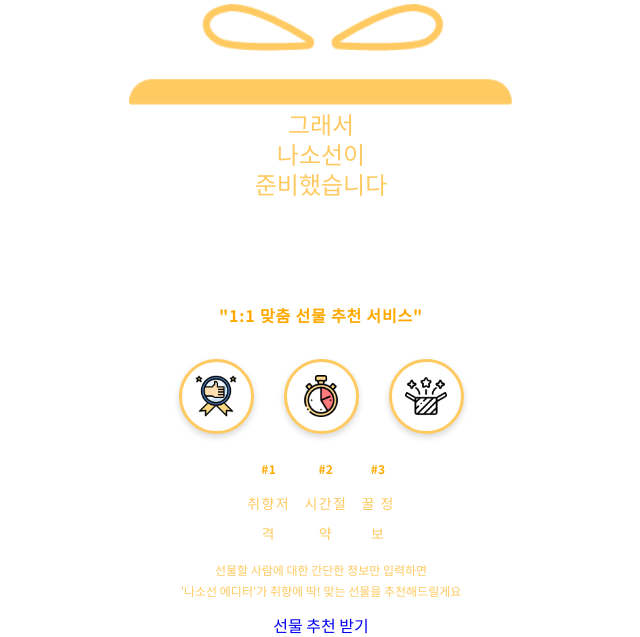
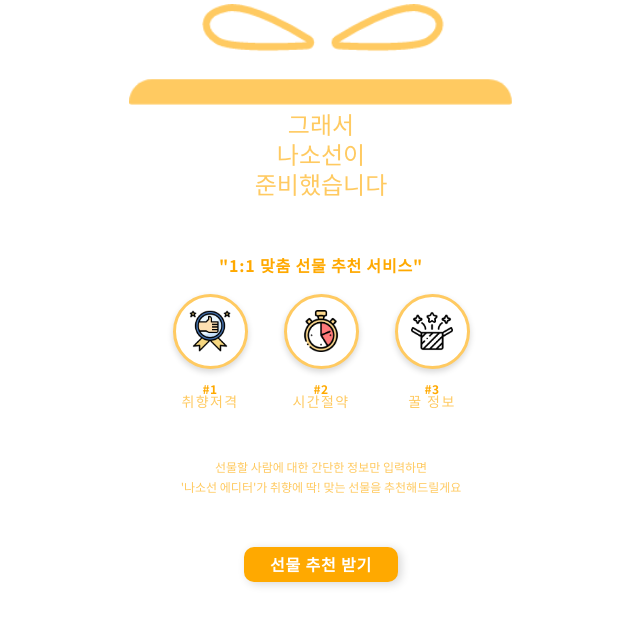
Before and after one commit to SeongwonChung/nasosun, a Django app: page / in a window 1280 px wide. Shown: the part 1666-2303 px from the top of the page, without its empty margins (319-959 px from the left). After the commit the page ends 2252 px from the top, so only its background shows below. Run offline with Django 3.2, Linux system fonts and the light colour scheme.

Commit message:
main_finish

```diff
--- a/nasosunpj/app/static/main.css
+++ b/nasosunpj/app/static/main.css
@@ -94,7 +94,7 @@ a {
     letter-spacing: normal;
 }
 .info{
-    margin-top: 100px;
+    margin-top: 50px;
     font-size: 16px;
     font-weight: bold;
     font-stretch: normal;
@@ -121,18 +121,24 @@ a {
     display: flex;
     justify-content: center;
     align-items: center;
-    margin: 15px;
+    margin: 0 18px;
 }
 .icon_01{
+    display: flex;
+    flex-direction: column;
+    align-items: center;
+    justify-content: center;
     width: 60%;
 }
 .box{
+    width: 100%;
     display: flex;
-    flex-direction: row;
+    flex-direction: column;
     align-items: center;
     justify-content: center;
 }
 .one{
+    margin: 0 25px;
     display: flex;
     flex-direction: column;
     align-items: center;
@@ -140,71 +146,36 @@ a {
 }
 .num{
     text-align: center;
+    width: 100%;
+    height: 18px;
     font-size: 12px;
     font-weight: bold;
     font-stretch: normal;
     font-style: normal;
     line-height: 3.33;
     letter-spacing: 0.36px;
-    color: #ffa900;
-    margin: 0 8%;
+    color: #FFA900;
+    margin: 0;
+
 }
 .word{
     text-align: center;
+    width: 100%;
+    height: 20px;
+    margin: 0;
     font-size: 14px;
-    font-weight: 500;
+    font-weight: 400;
     font-stretch: normal;
     font-style: normal;
     line-height: 2.14;
     letter-spacing: 1.4px;
+    text-align: left;
     color: #ffca61;
-    margin: 0 5%;
+
 }
 
-
-/* .num{
-    height: 5px;
-    width: 100%;
-    display: flex;
-    flex-direction: row;
-    align-items: center;
-    justify-content: center;
-
-
-}
-.num_01{
-    text-align: center;
-    font-size: 12px;
-    font-weight: bold;
-    font-stretch: normal;
-    font-style: normal;
-    line-height: 3.33;
-    letter-spacing: 0.36px;
-    color: #ffa900;
-    margin: 0 8%;
-
-}
-.word{
-    width: 100%;
-    display: flex;
-    flex-direction: row;
-    align-items: center;
-    justify-content: center;
-
-}
-.word_01{
-    text-align: center;
-    font-size: 14px;
-    font-weight: 500;
-    font-stretch: normal;
-    font-style: normal;
-    line-height: 2.14;
-    letter-spacing: 1.4px;
-    color: #ffca61;
-    margin: 0 5%;
-
-} */
 .last{
+    margin: 50px 0;
     font-size: 12px;
     font-weight: normal;
     font-stretch: normal;
@@ -215,6 +186,25 @@ a {
     color: #ffca61;
 
 }
+.go_for_you_container{
+    margin-bottom: 50px;
+    width: 154px;
+    height: 35px;
+    border-radius: 10px;
+    box-shadow: 3px 2px 10px 0 rgba(0, 0, 0, 0.16);
+    background-color: #ffa900;
+    display: flex;
+    justify-content: center;
+    align-items: center;
+}
 .go_for_you{
+    font-size: 16px;
+    font-weight: bold;
+    font-stretch: normal;
+    font-style: normal;
+    line-height: 1.88;
+    letter-spacing: 0.8px;
+    text-align: left;
+    color: #ffffff;
 
 }
--- a/nasosunpj/app/static/membership_suggestion.css
+++ b/nasosunpj/app/static/membership_suggestion.css
@@ -2,6 +2,7 @@
     Box-sizing: border-box;
 }
 .suggestion{
+    margin-top: 111px;
     margin-left: 54px;
 }
 .category{
--- a/nasosunpj/app/templates/main.html
+++ b/nasosunpj/app/templates/main.html
@@ -32,48 +32,43 @@
             <img class="gift_box" src="{% static 'img/그룹 19@3x.png' %}"  alt="상자뚜껑">
             <p class="solution"> 그래서 <br> 나소선이 <br> 준비했습니다</p>
             <p class="info">"1:1 맞춤 선물 추천 서비스"</p>
+
+
             <div class="icon">
+                <div class="box">
                     <div class="circle_01">
                         <img class="icon_01" src="{% static 'img/KakaoTalk_20200606_130720522_01@3x.png' %}"  alt="취향저격">
                     </div>
-                <div class="circle_01">
-                    <img class="icon_01" src="{% static 'img/KakaoTalk_20200606_130720522_02@3x.png' %}"  alt="시간절약">
-                </div>
-                <div class="circle_01">
-                    <img class="icon_01" src="{% static 'img/KakaoTalk_20200606_130720522@3x.png' %}"  alt="꿀 정보">
-                </div>
-
-            </div>
-
-
-            <div class="box">
                     <div class="one">
                         <p class="num">#1</p>
                         <p class="word">취향저격</p>
                     </div>
+                </div>
+                <div class="box">
+                    <div class="circle_01">
+                        <img class="icon_01" src="{% static 'img/KakaoTalk_20200606_130720522_02@3x.png' %}"  alt="시간절약">
+                    </div>
                     <div class="one">
                         <p class="num">#2</p>
                         <p class="word">시간절약</p>
+                    </div>
+                </div>
+                <div class="box">
+                    <div class="circle_01">
+                        <img class="icon_01" src="{% static 'img/KakaoTalk_20200606_130720522@3x.png' %}"  alt="꿀 정보">
                     </div>
                     <div class="one">
                         <p class="num">#3</p>
                         <p class="word">꿀 정보</p>
                     </div>
                 </div>
+            </div>
 
-                <!-- <div class="num">
-                    <p class="num_01">#1</p>
-                    <p class="num_01">#2</p>
-                    <p class="num_01">#3</p>
+
+                <p class="last">선물할 사람에 대한 간단한 정보만 입력하면<br>'나소선 에디터'가 취향에 딱! 맞는 선물을 추천해드릴게요</p>
+            <div class="go_for_you_container">
+                <a class=go_for_you href="{% url 'suggestion' %}">선물 추천 받기</a>
             </div>
-                <div class="word">
-                    <p class="word_01">취향저격</p>
-                    <p class="word_01">시간절약</p>
-                    <p class="word_01">꿀 정보</p>
-                </div> -->
-                <p class="last">선물할 사람에 대한 간단한 정보만 입력하면<br>'나소선 에디터'가 취향에 딱! 맞는 선물을 추천해드릴게요</p>
-
-            <a class=go_for_you href="{% url 'suggestion' %}">선물 추천 받기</a>
         </div>
     </div>
 
```
Lines whose indentation alone changed are shown as unchanged.
